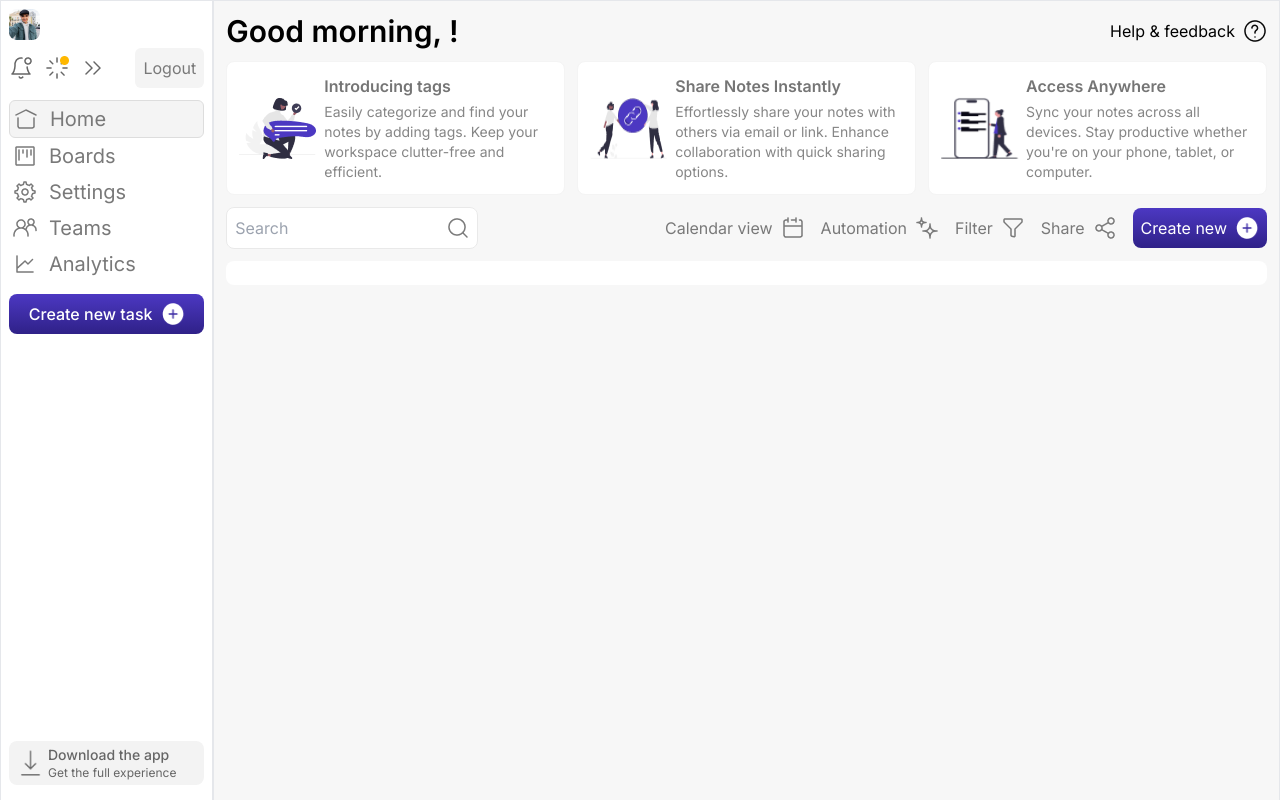
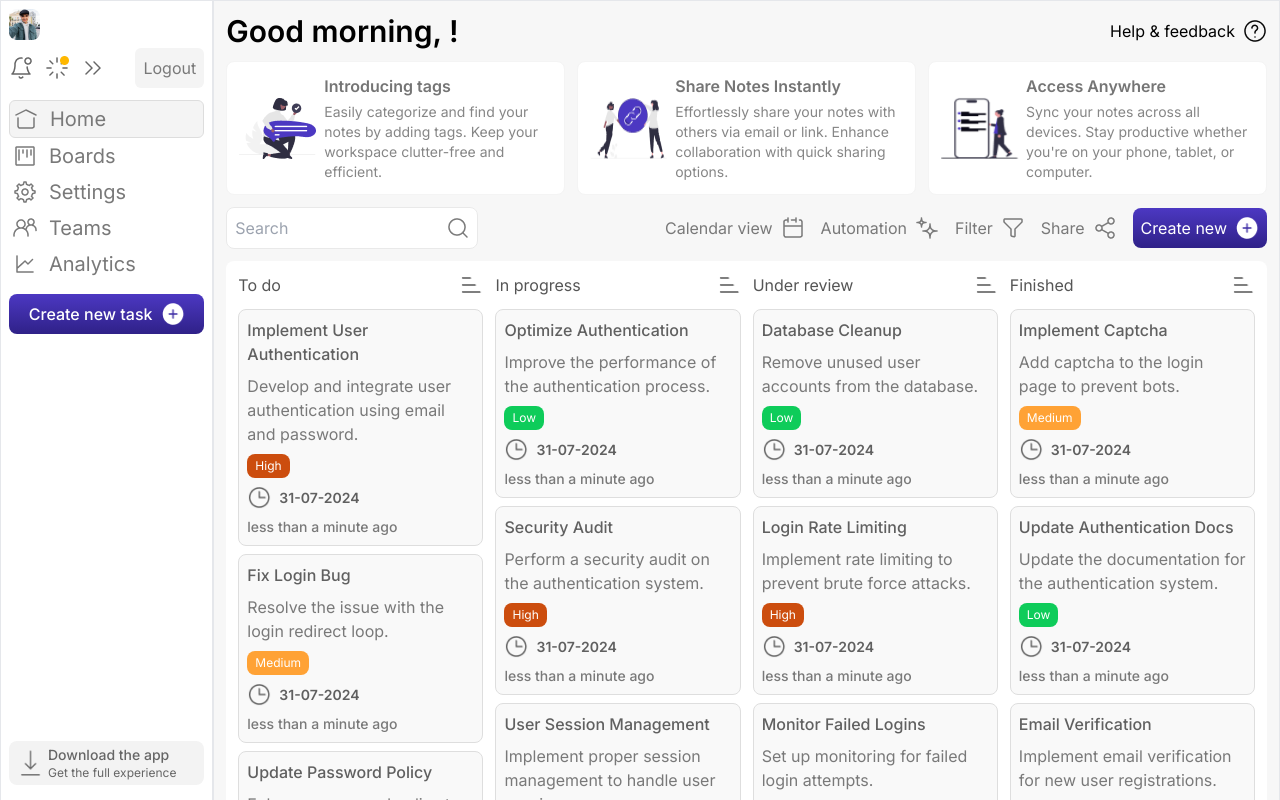
Before and after one commit to Avin008/crework-assignment, a Next.js app: page /dashboard in a window 1280 px wide. Shown: the top 800 px of the page. Built offline with nearby package versions, Linux system fonts and the light colour scheme.

Commit message:
updated types data

```diff
--- a/app/dashboard/page.tsx
+++ b/app/dashboard/page.tsx
@@ -9,7 +9,7 @@ import Sidebar from "@/components/Sidebar";
 import TaskActions from "@/components/TaskActions";
 import TaskSections from "@/components/TaskSections";
 import UserActions from "@/components/UserActions";
-import { CategoryType, infoData } from "@/data";
+import { categories, CategoryType, infoData } from "@/data";
 import { useAuthStore } from "@/store/useAuthStore";
 import { useModalStore } from "@/store/useModalStore";
 import axios from "axios";
@@ -33,10 +33,10 @@ const Dashboard = () => {
     }
   );
 
-  const [containers, setContainers] = useState<CategoryType[]>([]);
+  const [containers, setContainers] = useState<CategoryType[]>(categories);
 
   const [postData, setPostData] = useState<PostDataType>({
-    id: "",
+    id: crypto.randomUUID(),
     title: "",
     description: "",
     status: "To do",
--- a/components/TaskSections.tsx
+++ b/components/TaskSections.tsx
@@ -8,11 +8,11 @@ import {
   DragStartEvent,
   UniqueIdentifier,
 } from "@dnd-kit/core";
-import { useEffect, useState } from "react";
 import TaskCard from "./TaskCard";
 import { useAuthStore } from "@/store/useAuthStore";
 import { useQuery } from "react-query";
 import axios from "axios";
+import { useState } from "react";
 
 function getItemById(
   itemId: UniqueIdentifier,
@@ -34,7 +34,6 @@ const TaskSections = ({
   containers: CategoryType[];
   setContainers: any;
 }) => {
-  // const [containers, setContainers] = useState<CategoryType[]>([]);
   const [activeId, setActiveId] = useState<null | UniqueIdentifier>(null);
 
   const handleDragStart = (event: DragStartEvent) => {
@@ -51,8 +50,8 @@ const TaskSections = ({
 
     if (active.id === over?.id) return;
     if (activeContainerId === (overContainerId || emptyColumn)) return;
-    setContainers((prev: any) =>
-      prev.map((x: any) => {
+    setContainers((prev: CategoryType[]) =>
+      prev.map((x) => {
         if (x.id === (emptyColumn || overContainerId)) {
           return {
             ...x,
@@ -66,7 +65,7 @@ const TaskSections = ({
         } else if (x.id === activeContainerId) {
           return {
             ...x,
-            items: x.items.filter((t: any) => t.id !== active.id),
+            items: x.items.filter((t) => t.id !== active.id),
           };
         } else {
           return x;
@@ -90,12 +89,6 @@ const TaskSections = ({
     }
   );
 
-  useEffect(() => {
-    if (isLoading === false) {
-      setContainers(data?.data[0]?.category);
-    }
-  }, [isLoading, data]);
-
   return (
     <section className="grid grid-cols-4 gap-3 rounded-lg p-3 bg-white">
       <DndContext
@@ -103,10 +96,9 @@ const TaskSections = ({
         onDragEnd={handleDragEnd}
         collisionDetection={closestCorners}
       >
-        {!isLoading &&
-          containers?.map((categoryData) => (
-            <CategoryColumn key={categoryData.id} categoryData={categoryData} />
-          ))}
+        {containers?.map((categoryData) => (
+          <CategoryColumn key={categoryData.id} categoryData={categoryData} />
+        ))}
         <DragOverlay>
           {activeId ? (
             <TaskCard task={getItemById(activeId, containers)} />
--- a/data/index.ts
+++ b/data/index.ts
@@ -1,5 +1,7 @@
+import { UniqueIdentifier } from "@dnd-kit/core";
+
 export type ItemType = {
-  id: String;
+  id: UniqueIdentifier;
   title: string;
   description: string;
   priority: "Low" | "Medium" | "High" | "Urgent";
@@ -8,7 +10,7 @@ export type ItemType = {
 };
 
 export type CategoryType = {
-  id: String;
+  id: UniqueIdentifier;
   title: string;
   items: ItemType[];
 };
```
